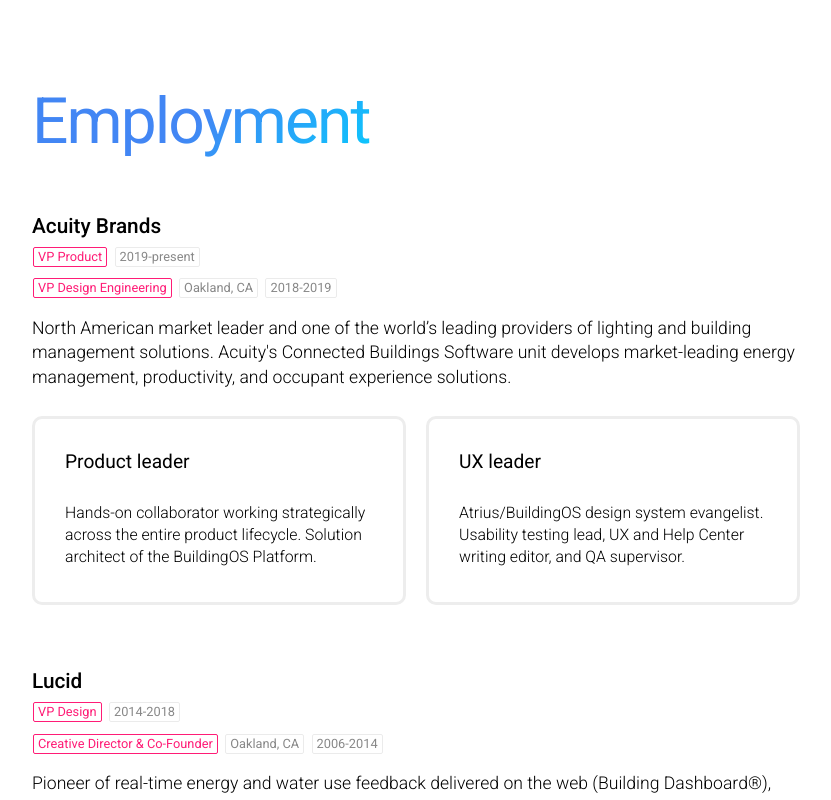
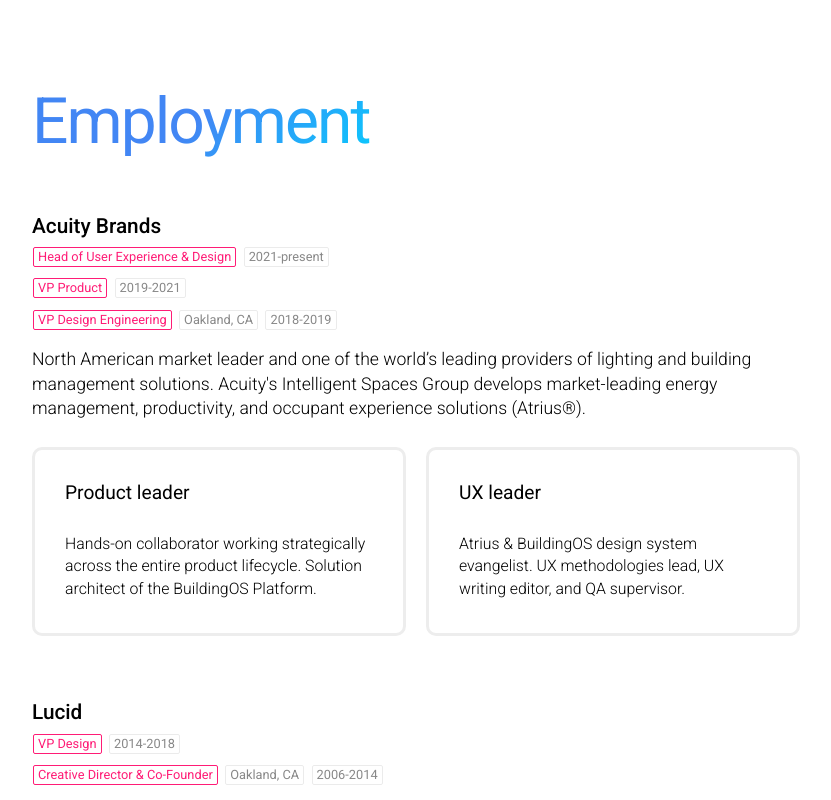
Before and after one commit to gavinator/gavinator.github.io, a plain HTML site: page index.html in a window 1280 px wide. Shown: the part 2853-3653 px from the top of the page, without its empty margins (224-1055 px from the left). Drawn offline with nearby package versions, Linux system fonts and the light colour scheme.

Commit message:
Position update

```diff
--- a/index.html
+++ b/index.html
@@ -81,7 +81,7 @@
                     <p class="title">Hi, I'm Gavin.</p>
                     <p>My diverse, hands-on roles in product design, development, and marketing have brought creative vision and systems thinking to scores of unique projects, including for some of the world's most innovative companies and institutions.</p>
                     <p>I have a passion for complex, enterprise-scale software challenges; empathy for the needs of diverse users; a conviction for data-driven inquiry and contextual analysis; a mania for chasing down details; and a ‘full-stack’ mindset for connecting the dots between ideas and deliverables, thought leadership and changing the world.</p>
-                    <p>Today I lead the product team for <b>BuildingOS</b> at Acuity Brands as a pioneer in commercial building data centralization and dashboard reporting tools. I'm a graduate of Oberlin College's Environmental Studies Program and live in Oakland, California.</p>
+                    <p>Today I lead the design team for <b>Atrius</b> at Acuity Brands as a pioneer in commercial building data centralization and dashboard reporting tools. I'm a graduate of Oberlin College's Environmental Studies Program and live in Oakland, California.</p>
                     <p>Connect with me on <a href="https://www.linkedin.com/in/gavinplatt/">LinkedIn</a>, <a href="https://gavinplatt.medium.com/">Medium</a>, or <a href="https://twitter.com/gavinplatt">Twitter</a>.</p>
                 </div>
             </div>
@@ -103,9 +103,10 @@
                 <h2>Employment</h2>
                 <div class="item">
                     <p class="title">Acuity Brands</p>
-                    <div class="tags tags-rail"><span class="tag tag-highlight">VP Product</span><span class="tag">2019-present</span></div>
+                    <div class="tags tags-rail"><span class="tag tag-highlight">Head of User Experience &amp; Design</span><span class="tag">2021-present</span></div>
+                    <div class="tags tags-rail"><span class="tag tag-highlight">VP Product</span><span class="tag">2019-2021</span></div>
                     <div class="tags tags-rail"><span class="tag tag-highlight">VP Design Engineering</span><span class="tag">Oakland, CA</span><span class="tag">2018-2019</span></div>
-                     <p class="description">North American market leader and one of the world’s leading providers of lighting and building management solutions. Acuity's Connected Buildings Software unit develops market-leading energy management, productivity, and occupant experience solutions.</p>
+                     <p class="description">North American market leader and one of the world’s leading providers of lighting and building management solutions. Acuity's Intelligent Spaces Group develops market-leading energy management, productivity, and occupant experience solutions (Atrius&reg;).</p>
                 </div>
                 <div class="grid">
                     <article>
@@ -117,7 +118,7 @@
                     <article>
                         <div class="title">UX leader</div>
                         <div class="summary-text">
-                            <p>Atrius/BuildingOS design system evangelist. Usability testing lead, UX and Help Center writing editor, and QA supervisor.</p>
+                            <p>Atrius &amp; BuildingOS design system evangelist. UX methodologies lead, UX writing editor, and QA supervisor.</p>
                         </div>
                     </article>
                 </div>
```
Also changed, not shown: 3 other files.
